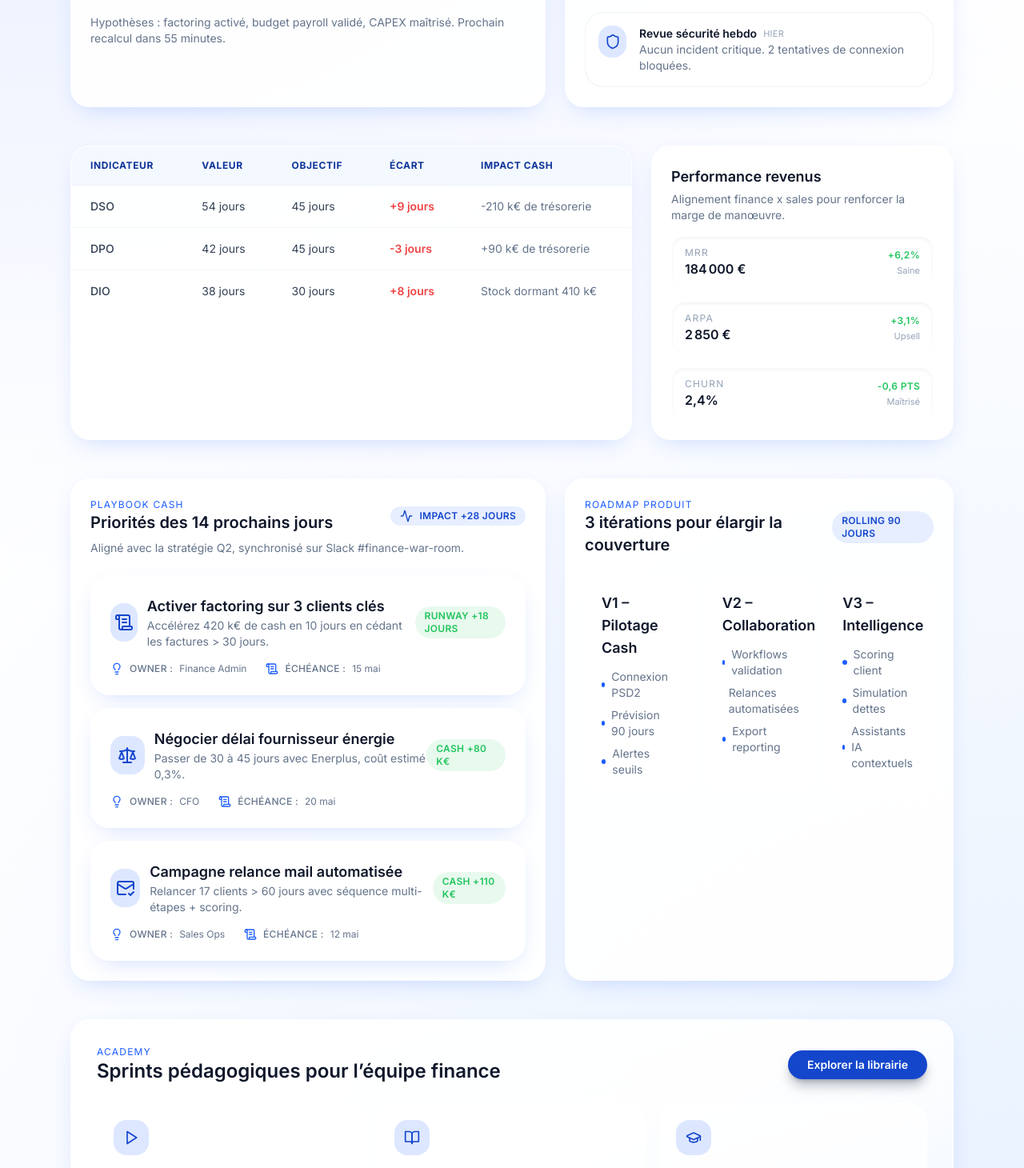
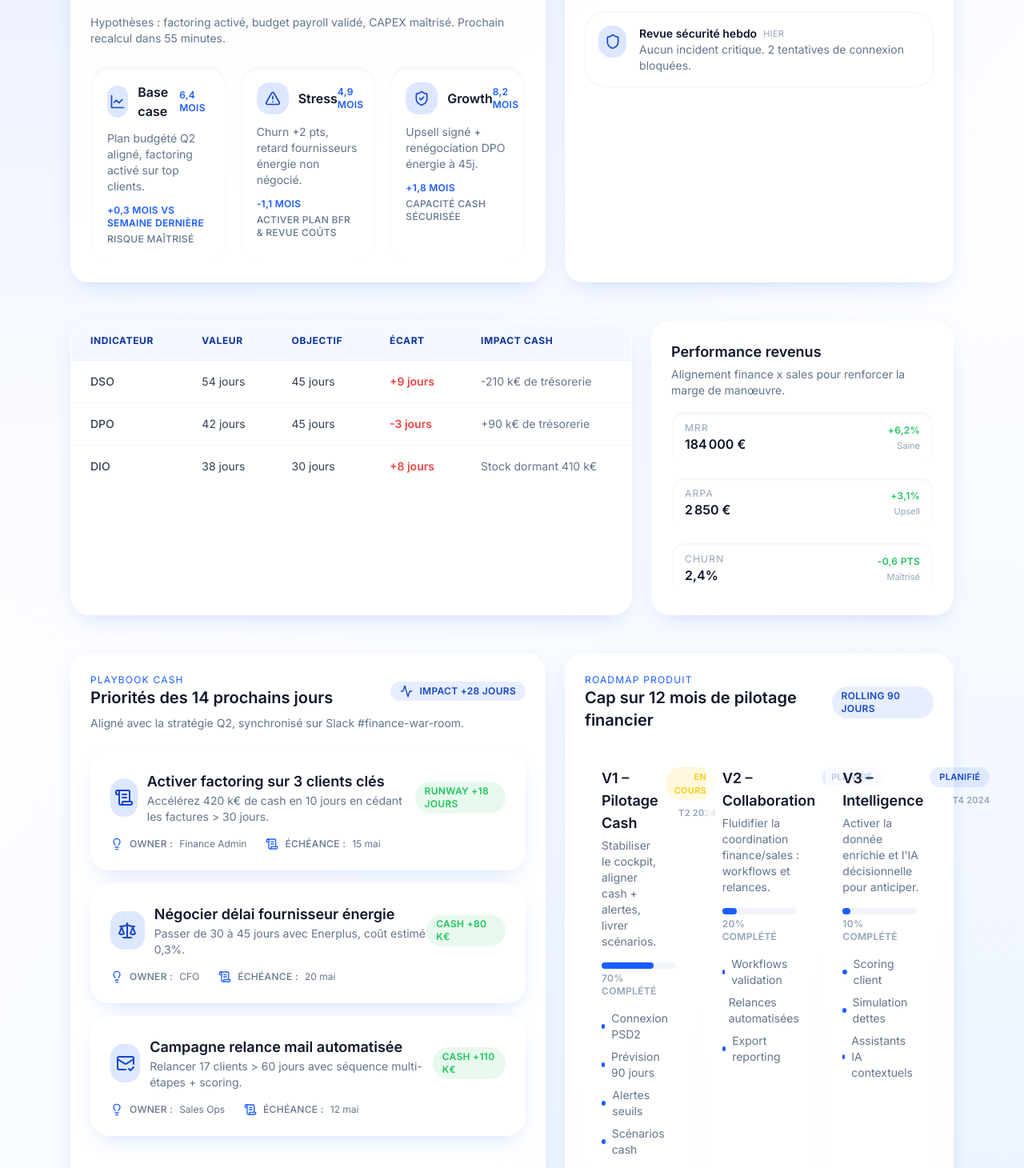
Before and after one commit to Robiin1199/SagoraAI, a Next.js app: page / in a window 1280 px wide. Shown: the part 867-2327 px from the top of the page at 80% size. Built offline with nearby package versions, Linux system fonts and the light colour scheme.

Commit message:
feat: enrich cash cockpit with scenarios and roadmap

```diff
--- a/app/page.tsx
+++ b/app/page.tsx
@@ -3,6 +3,7 @@ import { AcademyModules } from "@/components/academy-modules";
 import { AlertFeed } from "@/components/alert-feed";
 import { BfrTable } from "@/components/bfr-table";
 import { ForecastChart } from "@/components/forecast-chart";
+import { CashScenarios } from "@/components/cash-scenarios";
 import { HighlightMetric } from "@/components/highlight-metric";
 import { Roadmap } from "@/components/roadmap";
 import { TopNav } from "@/components/top-nav";
@@ -121,6 +122,7 @@ export default function Page() {
             <p className="mt-4 text-sm text-slate-500 dark:text-slate-400">
               Hypothèses : factoring activé, budget payroll validé, CAPEX maîtrisé. Prochain recalcul dans 55 minutes.
             </p>
+            <CashScenarios />
           </div>
           <AlertFeed />
         </section>
--- /dev/null
+++ b/components/cash-scenarios.tsx
@@ -0,0 +1,59 @@
+import { AlertTriangle, LineChart, ShieldCheck } from "lucide-react";
+
+const scenarios = [
+  {
+    name: "Base case",
+    icon: LineChart,
+    narrative: "Plan budgété Q2 aligné, factoring activé sur top clients.",
+    runway: "6,4 mois",
+    delta: "+0,3 mois vs semaine dernière",
+    risk: "Risque maîtrisé"
+  },
+  {
+    name: "Stress",
+    icon: AlertTriangle,
+    narrative: "Churn +2 pts, retard fournisseurs énergie non négocié.",
+    runway: "4,9 mois",
+    delta: "-1,1 mois",
+    risk: "Activer plan BFR & revue coûts"
+  },
+  {
+    name: "Growth",
+    icon: ShieldCheck,
+    narrative: "Upsell signé + renégociation DPO énergie à 45j.",
+    runway: "8,2 mois",
+    delta: "+1,8 mois",
+    risk: "Capacité cash sécurisée"
+  }
+];
+
+export function CashScenarios() {
+  return (
+    <div className="mt-6 grid gap-4 md:grid-cols-3">
+      {scenarios.map((scenario) => {
+        const Icon = scenario.icon;
+        return (
+          <article
+            key={scenario.name}
+            className="flex flex-col gap-3 rounded-3xl border border-white/60 bg-white/80 p-5 shadow-inner backdrop-blur transition hover:-translate-y-0.5 hover:shadow-xl dark:border-slate-800/70 dark:bg-slate-900/70"
+          >
+            <div className="flex items-center justify-between">
+              <div className="flex items-center gap-3">
+                <span className="flex h-10 w-10 items-center justify-center rounded-2xl bg-primary-500/15 text-primary-600 dark:bg-primary-500/20 dark:text-primary-200">
+                  <Icon className="h-5 w-5" />
+                </span>
+                <h4 className="text-base font-semibold text-slate-900 dark:text-white">{scenario.name}</h4>
+              </div>
+              <span className="text-xs font-semibold uppercase tracking-wide text-primary-500">{scenario.runway}</span>
+            </div>
+            <p className="text-sm text-slate-500 dark:text-slate-400">{scenario.narrative}</p>
+            <div className="flex flex-col gap-1 text-xs uppercase tracking-wide text-slate-400">
+              <span className="font-semibold text-primary-500">{scenario.delta}</span>
+              <span className="font-medium text-slate-500 dark:text-slate-300">{scenario.risk}</span>
+            </div>
+          </article>
+        );
+      })}
+    </div>
+  );
+}
--- a/components/roadmap.tsx
+++ b/components/roadmap.tsx
@@ -1,17 +1,55 @@
-const roadmap = [
+import { cn } from "@/lib/utils";
+
+type RoadmapStatus = "done" | "progress" | "planned";
+
+const roadmap: Array<{
+  title: string;
+  description: string;
+  status: RoadmapStatus;
+  target: string;
+  progress: number;
+  items: string[];
+}> = [
   {
     title: "V1 – Pilotage Cash",
-    items: ["Connexion PSD2", "Prévision 90 jours", "Alertes seuils"]
+    description: "Stabiliser le cockpit, aligner cash + alertes, livrer scénarios.",
+    status: "progress",
+    target: "T2 2024",
+    progress: 70,
+    items: ["Connexion PSD2", "Prévision 90 jours", "Alertes seuils", "Scénarios cash"]
   },
   {
     title: "V2 – Collaboration",
+    description: "Fluidifier la coordination finance/sales : workflows et relances.",
+    status: "planned",
+    target: "T3 2024",
+    progress: 20,
     items: ["Workflows validation", "Relances automatisées", "Export reporting"]
   },
   {
     title: "V3 – Intelligence",
+    description: "Activer la donnée enrichie et l'IA décisionnelle pour anticiper.",
+    status: "planned",
+    target: "T4 2024",
+    progress: 10,
     items: ["Scoring client", "Simulation dettes", "Assistants IA contextuels"]
   }
 ];
+
+const statusConfig: Record<RoadmapStatus, { label: string; className: string }> = {
+  done: {
+    label: "Livré",
+    className: "bg-success/15 text-success"
+  },
+  progress: {
+    label: "En cours",
+    className: "bg-warning/15 text-warning"
+  },
+  planned: {
+    label: "Planifié",
+    className: "bg-primary-500/10 text-primary-600"
+  }
+};
 
 export function Roadmap() {
   return (
@@ -19,17 +57,47 @@ export function Roadmap() {
       <header className="flex items-center justify-between">
         <div>
           <p className="text-xs uppercase tracking-widest text-primary-500">Roadmap produit</p>
-          <h2 className="text-xl font-semibold text-slate-900 dark:text-white">3 itérations pour élargir la couverture</h2>
+          <h2 className="text-xl font-semibold text-slate-900 dark:text-white">Cap sur 12 mois de pilotage financier</h2>
         </div>
         <span className="rounded-full bg-primary-500/10 px-3 py-1 text-xs font-semibold uppercase tracking-wide text-primary-600">
           Rolling 90 jours
         </span>
       </header>
       <div className="mt-6 grid gap-4 md:grid-cols-3">
-        {roadmap.map((step) => (
-          <article key={step.title} className="rounded-3xl border border-white/60 bg-white/70 p-5 dark:border-slate-800/60 dark:bg-slate-900/70">
+        {roadmap.map((step) => {
+          const status = statusConfig[step.status];
+          return (
+            <article
+              key={step.title}
+              className="flex flex-col gap-4 rounded-3xl border border-white/60 bg-white/70 p-5 dark:border-slate-800/60 dark:bg-slate-900/70"
+            >
+              <div className="flex items-start justify-between gap-2">
+                <div>
                   <h3 className="text-lg font-semibold text-slate-900 dark:text-white">{step.title}</h3>
-            <ul className="mt-3 space-y-2 text-sm text-slate-500 dark:text-slate-400">
+                  <p className="mt-1 text-sm text-slate-500 dark:text-slate-400">{step.description}</p>
+                </div>
+                <div className="flex flex-col items-end gap-2 text-right">
+                  <span
+                    className={cn(
+                      "rounded-full px-3 py-1 text-[11px] font-semibold uppercase tracking-wide",
+                      status.className
+                    )}
+                  >
+                    {status.label}
+                  </span>
+                  <span className="text-[11px] font-semibold uppercase tracking-wide text-slate-400">{step.target}</span>
+                </div>
+              </div>
+              <div>
+                <div className="h-2 rounded-full bg-slate-100 dark:bg-slate-800">
+                  <div
+                    className="h-full rounded-full bg-primary-500 transition-all dark:bg-primary-400"
+                    style={{ width: `${step.progress}%` }}
+                  />
+                </div>
+                <p className="mt-1 text-xs font-semibold uppercase tracking-wide text-slate-400">{step.progress}% complété</p>
+              </div>
+              <ul className="space-y-2 text-sm text-slate-500 dark:text-slate-400">
                 {step.items.map((item) => (
                   <li key={item} className="flex items-center gap-2">
                     <span className="h-1.5 w-1.5 rounded-full bg-primary-500" />
@@ -38,7 +106,8 @@ export function Roadmap() {
                 ))}
               </ul>
             </article>
-        ))}
+          );
+        })}
       </div>
     </section>
   );
```
Also changed, not shown: 1 other file (tests, documents, lock files or other folders). Lines whose indentation alone changed are shown as unchanged.
